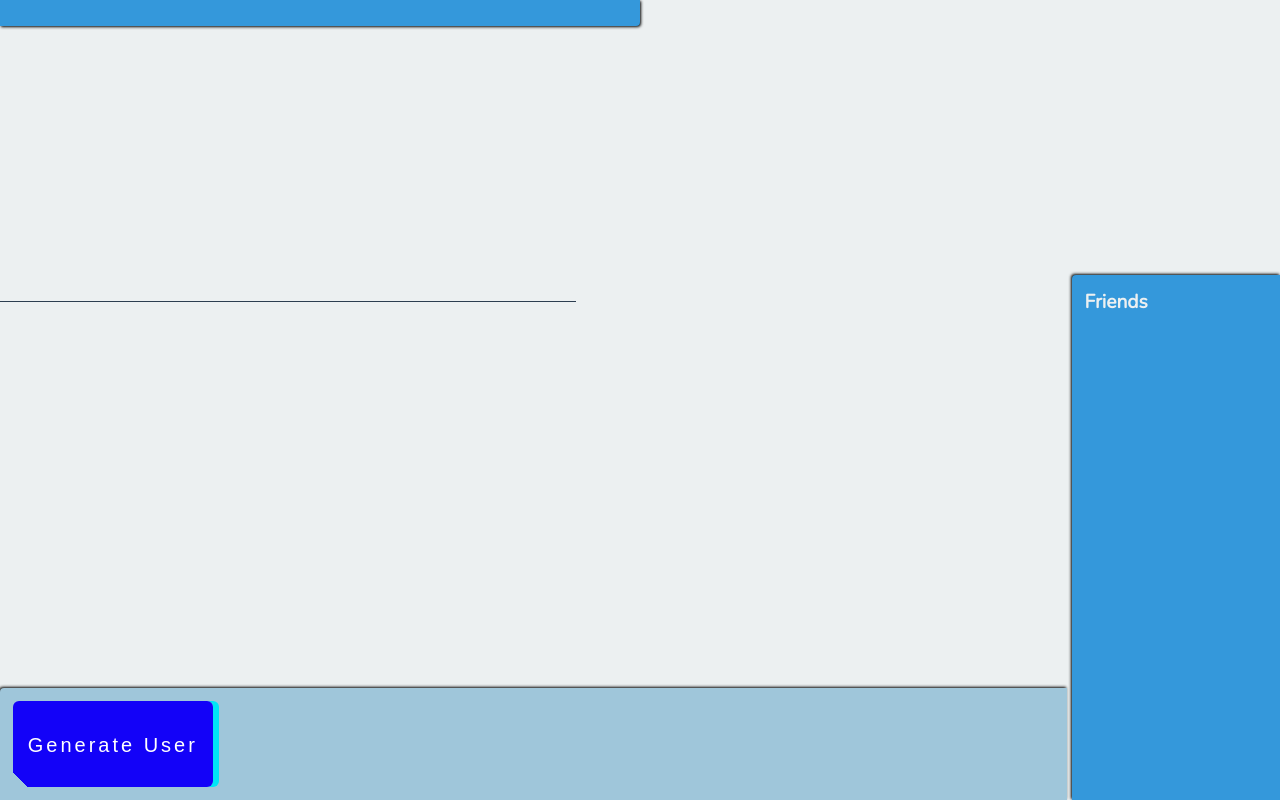
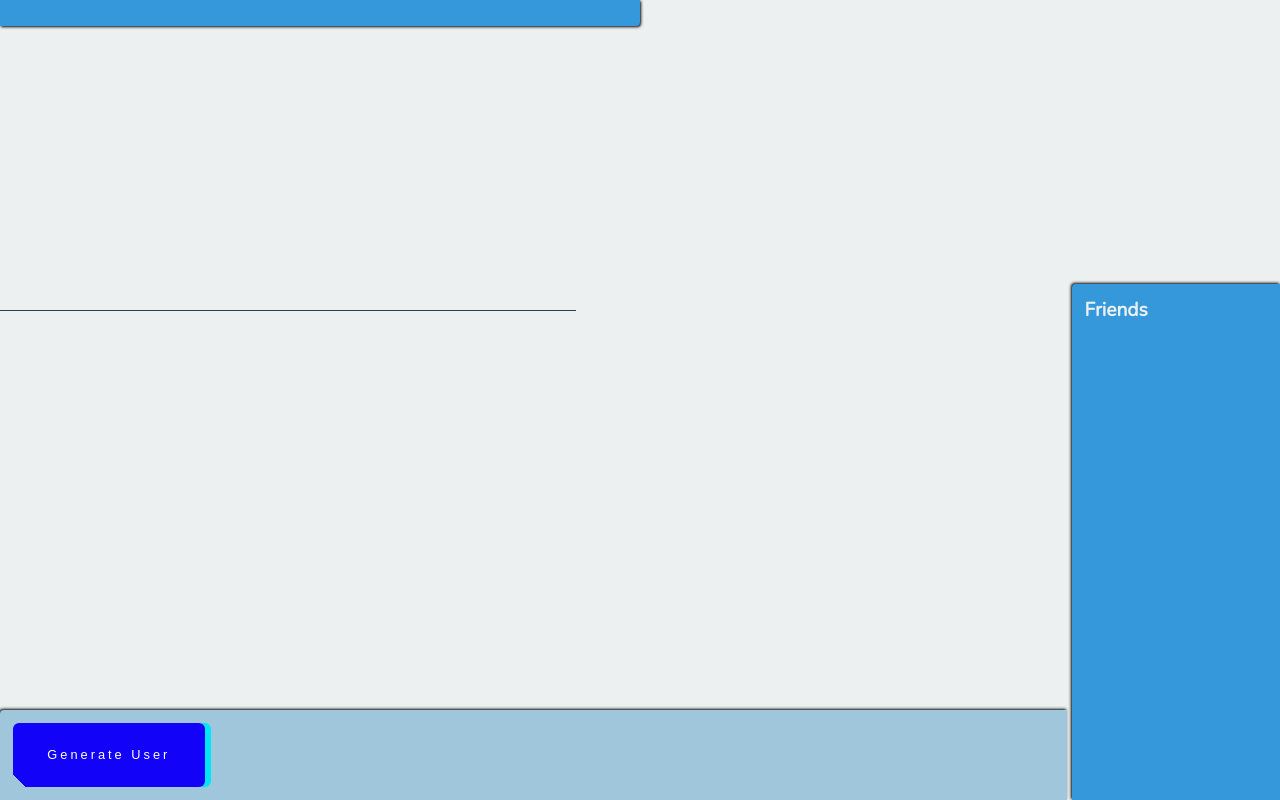
Before and after one commit to nirnicole/RUPG-example-project, a website: page index.html in a window 1280 px wide. Drawn offline with nearby package versions, Linux system fonts and the light colour scheme.

Commit message:
updated screen changings

```diff
--- a/style.css
+++ b/style.css
@@ -182,10 +182,10 @@ button {
 /* CSS */
 .button-49,
 .button-49:after {
-  width: 150px;
-  height: 76px;
-  line-height: 78px;
-  font-size: 20px;
+  width: 15vmax;
+  height: 5vmax;
+  line-height: 4.5vmax;
+  font-size: 1vmax;
   font-family: 'Bebas Neue', sans-serif;
   background: linear-gradient(45deg, transparent 5%, #1302f8 5%);
   border: 0;
@@ -271,12 +271,3 @@ button {
     transform: translate(0);
   }
 }
-
-@media (min-width: 768px) {
-  .button-49,
-  .button-49:after {
-    width: 200px;
-    height: 86px;
-    line-height: 88px;
-  }
-}
```
